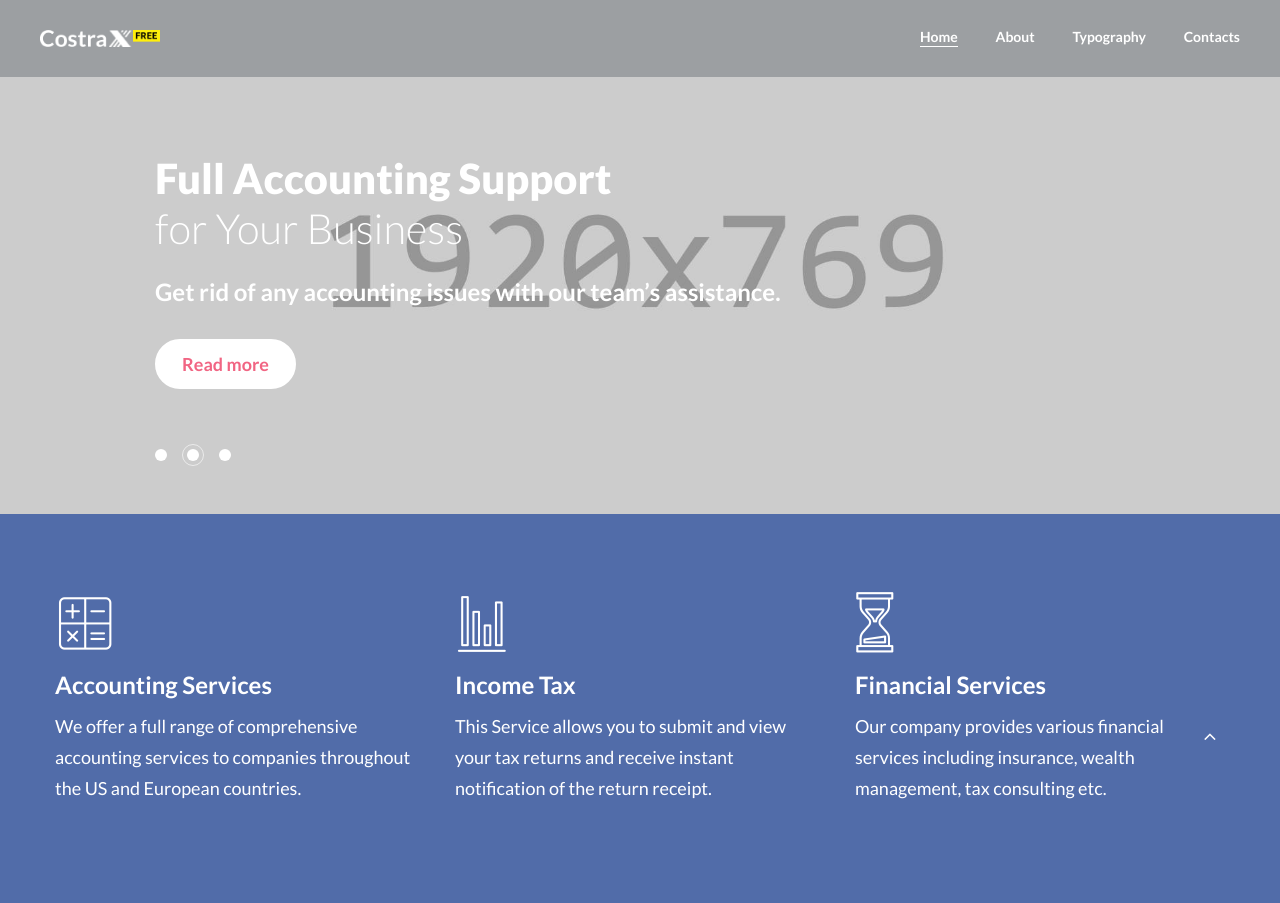
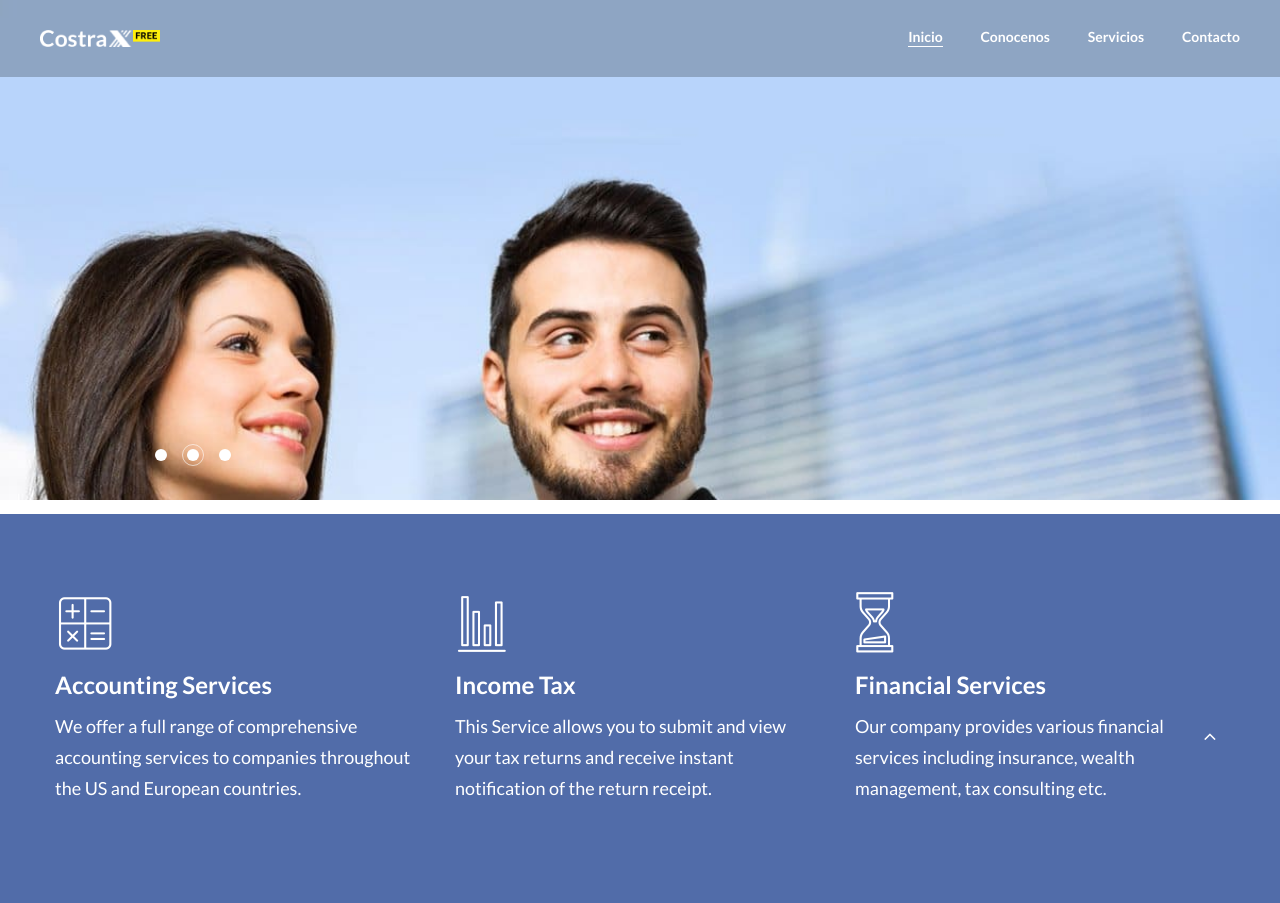
Before and after one commit to Logicainformatica18/educacion, a PHP site: page / in a window 1280 px wide. Shown: the part 92-995 px from the top of the page. Run offline with PHP 8.4, Linux system fonts and the light colour scheme.

Commit message:
Edicion de Imagenes en la etiqueta de carrousel

```diff
--- a/index.html
+++ b/index.html
@@ -63,13 +63,13 @@
                   <div class="rd-navbar-main-element">
                     <div class="rd-navbar-nav-wrap">
                       <ul class="rd-navbar-nav">
-                        <li class="rd-nav-item active"><a class="rd-nav-link" href="index.html">Home</a>
+                        <li class="rd-nav-item active"><a class="rd-nav-link" href="index.html">Inicio</a>
                         </li>
-                        <li class="rd-nav-item"><a class="rd-nav-link" href="about.html">About</a>
+                        <li class="rd-nav-item"><a class="rd-nav-link" href="about.html">Conocenos</a>
                         </li>
-                        <li class="rd-nav-item"><a class="rd-nav-link" href="typography.html">Typography</a>
+                        <li class="rd-nav-item"><a class="rd-nav-link" href="typography.html">Servicios</a>
                         </li>
-                        <li class="rd-nav-item"><a class="rd-nav-link" href="contacts.html">Contacts</a>
+                        <li class="rd-nav-item"><a class="rd-nav-link" href="contacts.html">Contacto</a>
                         </li>
                       </ul>
                     </div>
@@ -83,7 +83,7 @@
       <!--Swiper-->
       <section class="section swiper-container swiper-slider swiper-slider-1 context-dark" data-loop="true" data-autoplay="5000" data-simulate-touch="false">
         <div class="swiper-wrapper">
-          <div class="swiper-slide" data-slide-bg="images/index-1-slider-1-1920x768.jpg">
+          <div class="swiper-slide" data-slide-bg="images/1.jpg" style="height: 500px;">
             <div class="swiper-slide-caption section-lg">
               <div class="container">
                 <div class="row">
@@ -96,7 +96,7 @@
               </div>
             </div>
           </div>
-          <div class="swiper-slide" data-slide-bg="images/index-1-slider-2-1920x768.jpg">
+          <div class="swiper-slide" data-slide-bg="images/2.jpg" style="height: 500px;">
             <div class="swiper-slide-caption section-lg">
               <div class="container">
                 <div class="row">
@@ -109,7 +109,7 @@
               </div>
             </div>
           </div>
-          <div class="swiper-slide" data-slide-bg="images/index-1-slider-3-1920x768.jpg">
+          <div class="swiper-slide" data-slide-bg="images/3.jpg" style="height: 500px;">
             <div class="swiper-slide-caption section-lg">
               <div class="container">
                 <div class="row">
@@ -134,6 +134,8 @@
           </div>
         </div>
       </section>
+
+
       <!--Icon List 2-->
       <section class="section section-sm section-sm-bottom-100 bg-primary">
         <div class="container">
```
Also changed, not shown: css/style.css, images/1.jpg (added), images/2.jpg (added), images/3.jpg (added).
